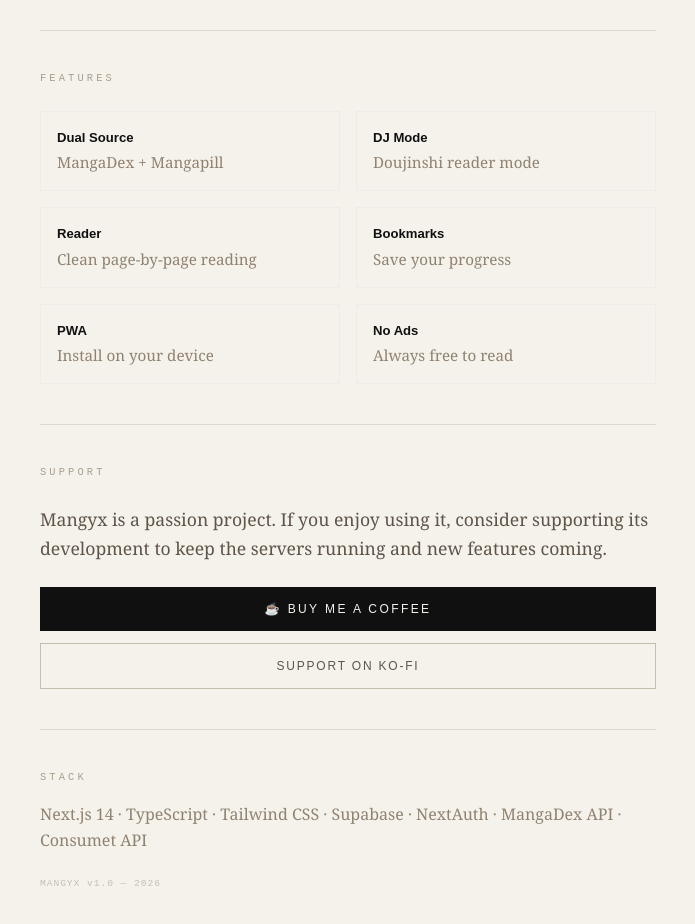
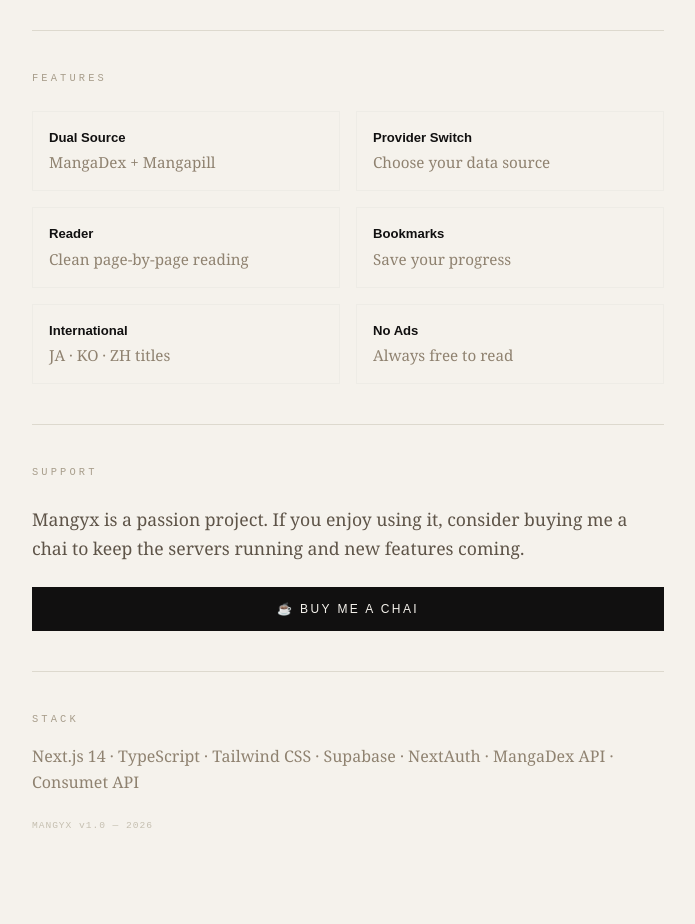
Before and after one commit to vybhvdev/mangyx, a Next.js app: page /info in a window 1280 px wide. Shown: the part 460-1384 px from the top of the page, without its empty margins (292-987 px from the left). After the commit the page ends 1358 px from the top, so only its background shows below. Built offline with nearby package versions, Linux system fonts and the light colour scheme; no server answers.

Commit message:
update: info page - remove DJ mode, add buymeachai link, fix features list

```diff
--- a/src/app/info/page.tsx
+++ b/src/app/info/page.tsx
@@ -2,7 +2,7 @@
 
 export default function InfoPage() {
   return (
-    <div className="max-w-[680px] mx-auto px-8 py-16">
+    <div className="max-w-[680px] mx-auto px-6 py-16">
 
       <p className="font-mono text-[0.65rem] tracking-[0.3em] uppercase text-ink-400 mb-4">About</p>
       <h1 className="font-syne font-black text-[clamp(2.5rem,6vw,5rem)] leading-[0.95] tracking-[-0.02em] text-onyx mb-8">
@@ -23,10 +23,10 @@
         <div className="grid grid-cols-2 gap-4">
           {[
             ['Dual Source', 'MangaDex + Mangapill'],
-            ['DJ Mode', 'Doujinshi reader mode'],
+            ['Provider Switch', 'Choose your data source'],
             ['Reader', 'Clean page-by-page reading'],
             ['Bookmarks', 'Save your progress'],
-            ['PWA', 'Install on your device'],
+            ['International', 'JA · KO · ZH titles'],
             ['No Ads', 'Always free to read'],
           ].map(([title, desc]) => (
             <div key={title} className="border border-ink-100 p-4">
@@ -40,27 +40,17 @@
       <div className="border-t border-ink-200 pt-10 mb-10">
         <p className="font-mono text-[0.65rem] tracking-[0.3em] uppercase text-ink-400 mb-6">Support</p>
         <p className="font-cormorant text-[1.1rem] text-ink-700 leading-[1.65] mb-6">
-          Mangyx is a passion project. If you enjoy using it, consider supporting its development
+          Mangyx is a passion project. If you enjoy using it, consider buying me a chai
           to keep the servers running and new features coming.
         </p>
-        <div className="flex flex-col gap-3">
-          <a
-            href="https://buymeacoffee.com"
-            target="_blank"
-            rel="noopener noreferrer"
-            className="btn-primary text-center no-underline inline-block"
-          >
-            ☕ Buy me a coffee
-          </a>
-          <a
-            href="https://ko-fi.com"
-            target="_blank"
-            rel="noopener noreferrer"
-            className="btn-secondary justify-center no-underline"
-          >
-            Support on Ko-fi
-          </a>
-        </div>
+        <a
+          href="https://buymeachai.ezee.li/vybhvdev"
+          target="_blank"
+          rel="noopener noreferrer"
+          className="btn-primary text-center no-underline w-full block"
+        >
+          ☕ Buy me a Chai
+        </a>
       </div>
 
       <div className="border-t border-ink-200 pt-10">
```
